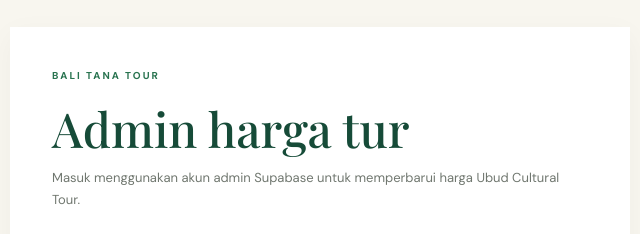
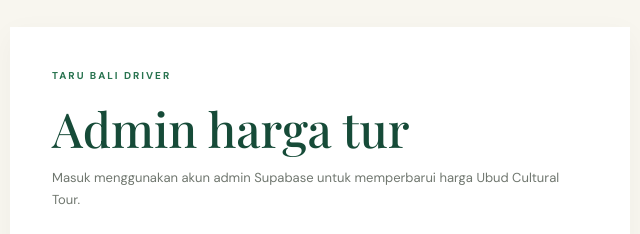
Before and after one commit to BaliYasui/Bali-Tana-Tour, a plain HTML site: page admin.html in a window 1280 px wide. Shown: the part 130-364 px from the top of the page, 320-960 px from the left. Drawn offline with nearby package versions, Linux system fonts and the light colour scheme.

Commit message:
Update title and eyebrow text in admin.html

```diff
--- a/admin.html
+++ b/admin.html
@@ -4,7 +4,7 @@
   <meta charset="UTF-8" />
   <meta name="viewport" content="width=device-width, initial-scale=1" />
   <meta name="theme-color" content="#164b38" />
-  <title>Admin Harga | Bali Tana Tour</title>
+  <title>Admin Harga | Taru Bali Driver</title>
   <link rel="preconnect" href="https://fonts.googleapis.com" />
   <link rel="preconnect" href="https://fonts.gstatic.com" crossorigin />
   <link href="https://fonts.googleapis.com/css2?family=DM+Sans:wght@400;500;600;700&family=Playfair+Display:wght@500;600;700&display=swap" rel="stylesheet" />
@@ -28,7 +28,7 @@
     <div class="wrap">
       <a class="admin-back" href="index.html">← Kembali ke website</a>
       <section class="admin-card" aria-labelledby="admin-title">
-        <span class="eyebrow">Bali Tana Tour</span>
+        <span class="eyebrow">Taru Bali Driver</span>
         <h1 id="admin-title">Admin harga tur</h1>
         <p>Masuk menggunakan akun admin Supabase untuk memperbarui harga Ubud Cultural Tour.</p>
 
```
